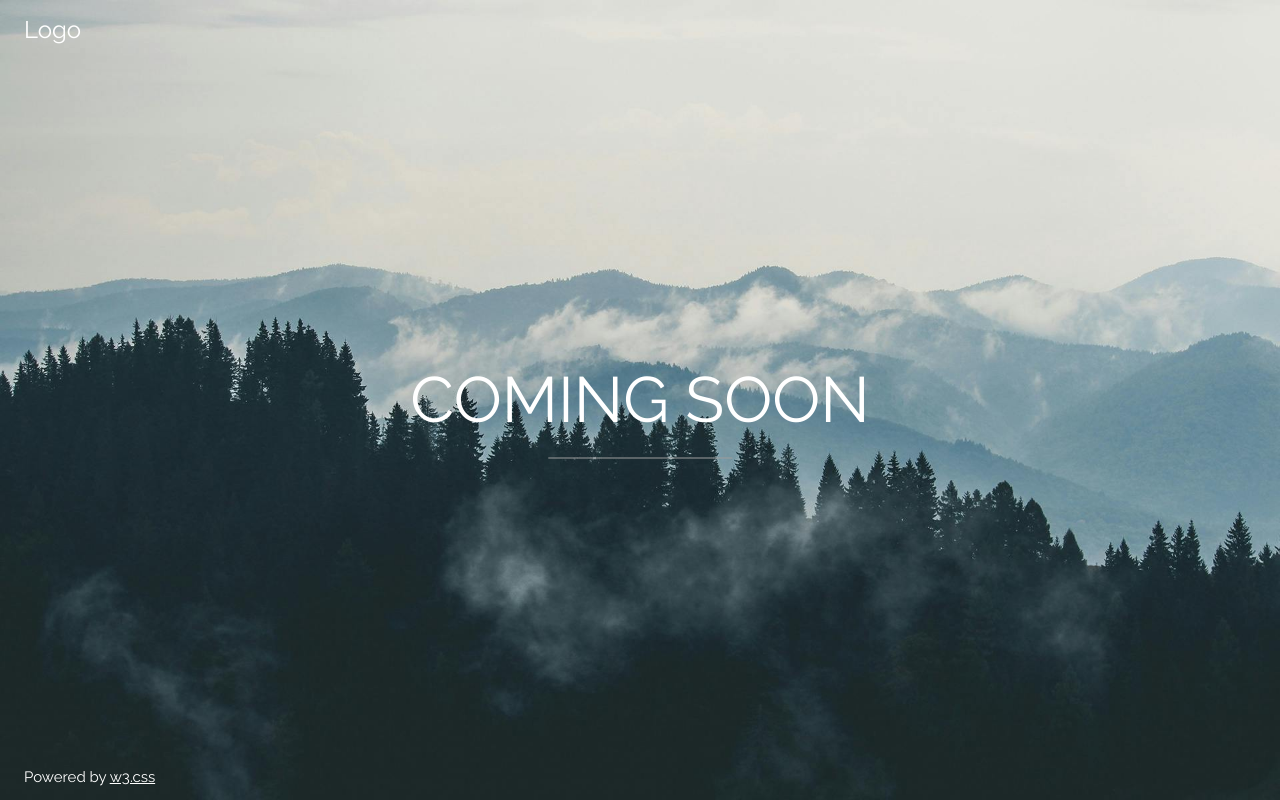
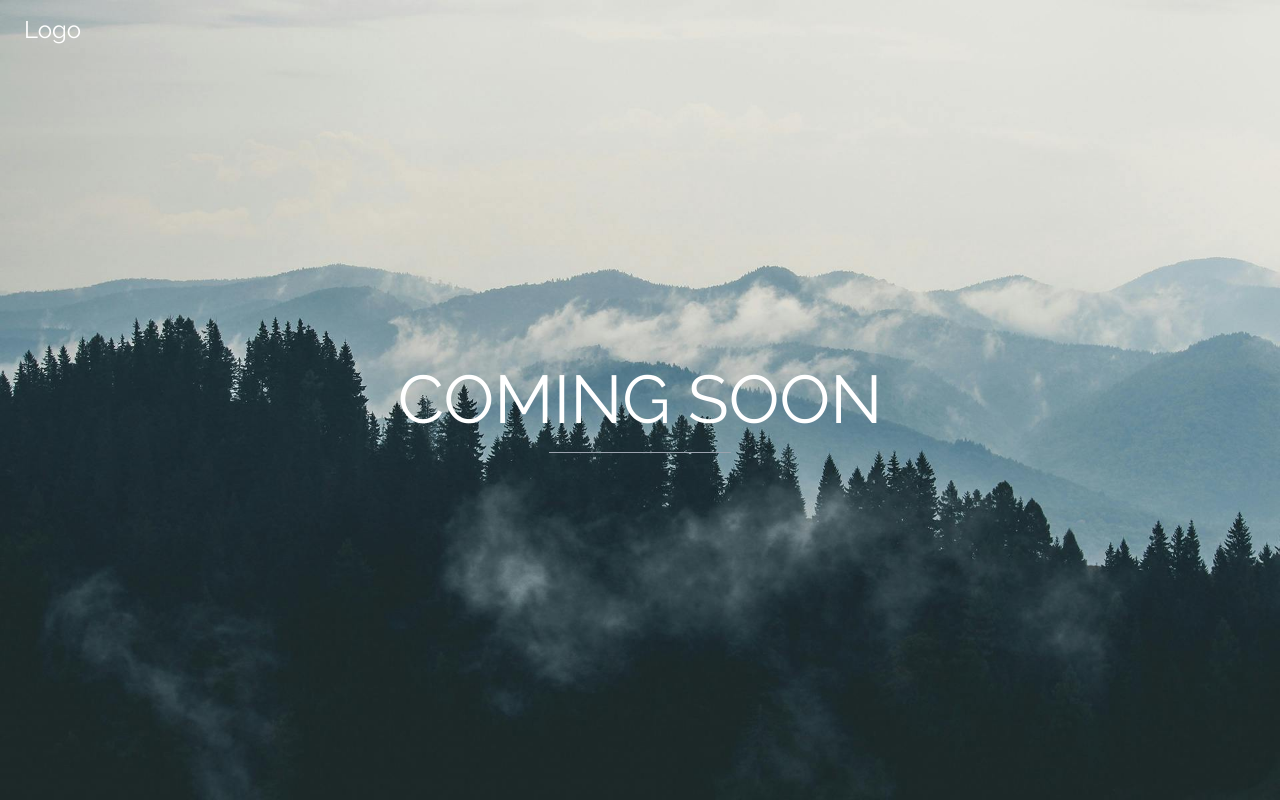
Before and after one commit to 11hak/stemsite, a website: page index.html in a window 1280 px wide. Drawn offline with nearby package versions, Linux system fonts and the light colour scheme.

Commit message:
testing 1

```diff
--- a/index.html
+++ b/index.html
@@ -8,6 +8,10 @@
     <title>STEMsite</title>
     <link rel="stylesheet" href="https://www.w3schools.com/w3css/4/w3.css">
     <link rel="stylesheet" href="https://fonts.googleapis.com/css?family=Raleway">
+    <!-- find new stylesheets-->
+
+    <link href="./src/css/output.css" rel="stylesheet">
+
     <style>
         body,
         h1 {
@@ -35,12 +39,12 @@
         <div class="w3-display-topleft w3-padding-large w3-xlarge">
             Logo
         </div>
+        <!--actually add logo..-->
         <div class="w3-display-middle">
-            <h1 class="w3-jumbo w3-animate-top">COMING SOON</h1>
-            <hr class="w3-border-grey" style="margin:auto;width:40%">
+            <h1 class="text-7xl w3-animate-top m-5">COMING SOON</h1>
+            <hr class="border-gray-400 border-1" style="margin:auto;width:35%">
         </div>
         <div class="w3-display-bottomleft w3-padding-large">
-            Powered by <a href="https://www.w3schools.com/w3css/default.asp" target="_blank">w3.css</a>
         </div>
     </div>
 
--- /dev/null
+++ b/src/css/input.css
@@ -0,0 +1,3 @@
+@tailwind base;
+@tailwind components;
+@tailwind utilities;
--- /dev/null
+++ b/tailwind.config.js
@@ -0,0 +1,8 @@
+/** @type {import('tailwindcss').Config} */
+module.exports = {
+  content: ["index.html", "./src/**/*.{html,js}"],
+  theme: {
+    extend: {},
+  },
+  plugins: [],
+}
```
Also changed, not shown: package.json (added, +8 -0 lines), src/css/output.css (added), 2 other files.
